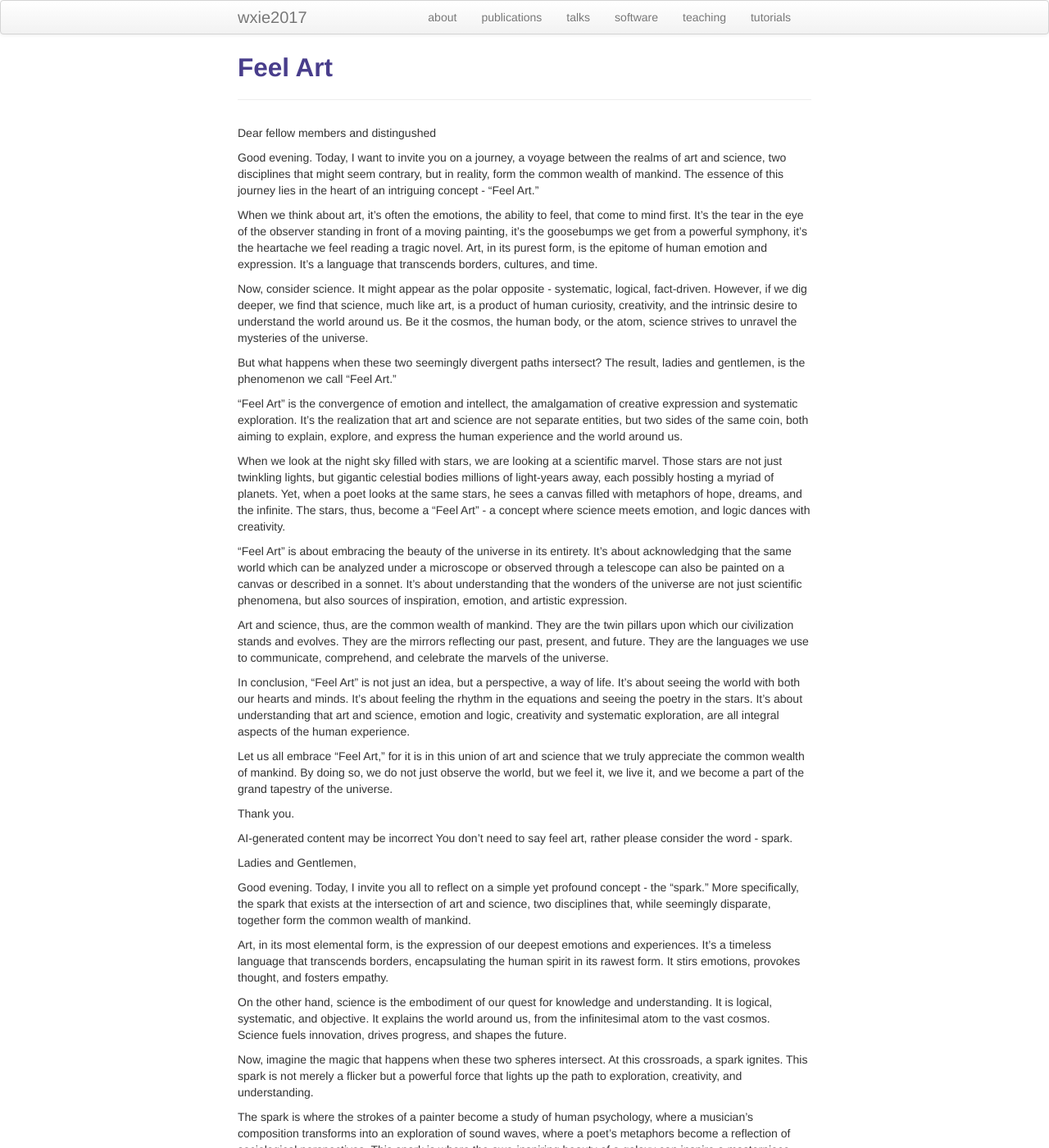
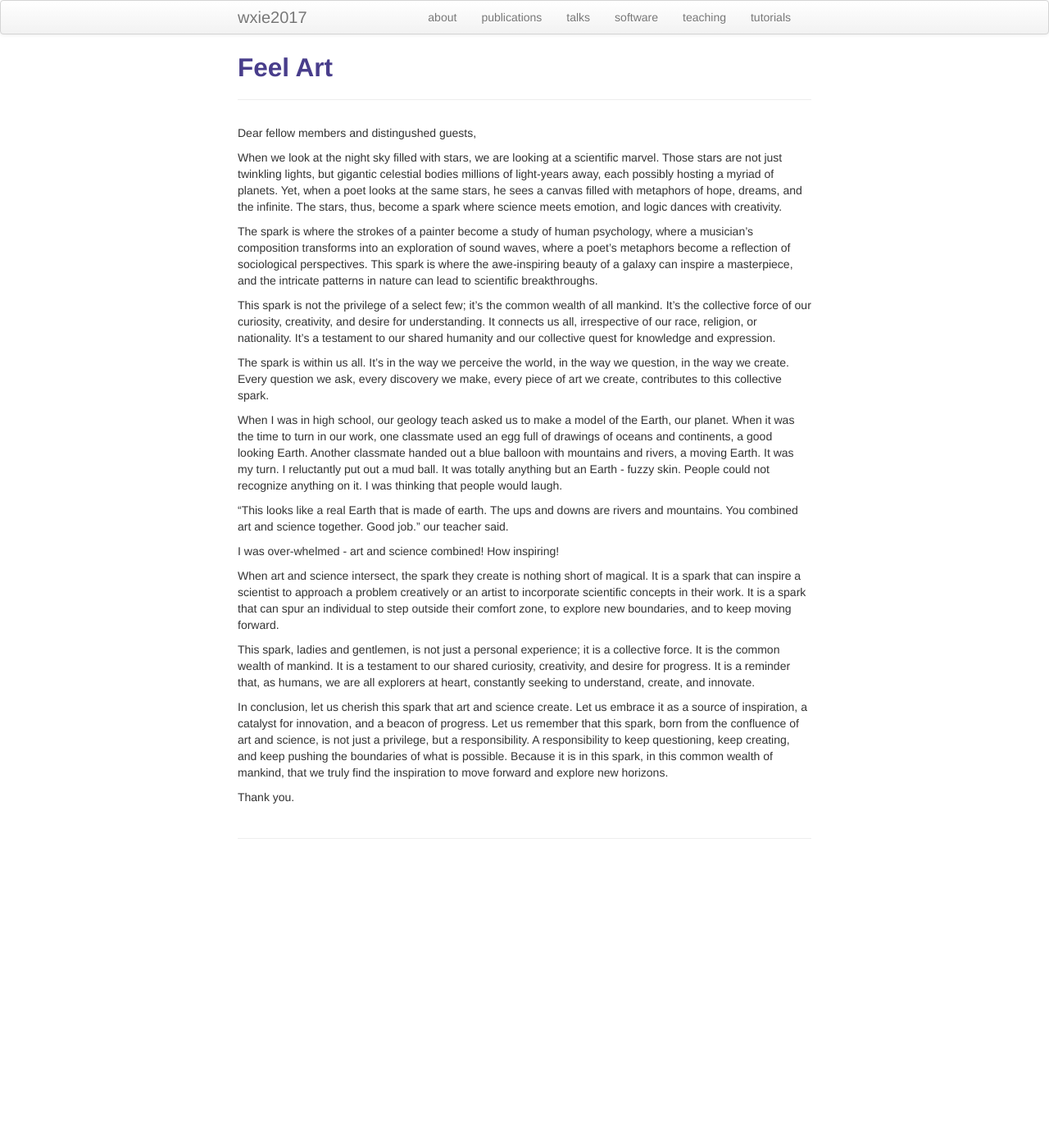
Before and after one commit to wxie2017/wxie2017.github.io, a Jekyll site: the page built from pages/speech/feel_art.md, in a window 1280 px wide and 1400 px high. Shown: the whole window at 82% size. Built offline with Jekyll 4.4.1, drawn with Linux system fonts in a browser that asks for light colours; some of the changed text lies outside the part shown.

```diff
--- a/pages/speech/feel_art.md
+++ b/pages/speech/feel_art.md
@@ -5,169 +5,62 @@
 ---
 
 
-Dear fellow members and distingushed
+Dear fellow members and distingushed guests,
 
-  Good evening. Today, I want to invite you on a journey, a voyage between the
-  realms of art and science, two disciplines that might seem contrary, but in
-  reality, form the common wealth of mankind. The essence of this journey lies
-  in the heart of an intriguing concept - "Feel Art."
+When we look at the night sky filled with stars, we are looking at a scientific
+marvel. Those stars are not just twinkling lights, but gigantic celestial bodies
+millions of light-years away, each possibly hosting a myriad of planets. Yet,
+when a poet looks at the same stars, he sees a canvas filled with metaphors of
+hope, dreams, and the infinite. The stars, thus, become a spark where science
+meets emotion, and logic dances with creativity.
 
-  When we think about art, it's often the emotions, the ability to feel, that
-  come to mind first. It's the tear in the eye of the observer standing in front
-  of a moving painting, it's the goosebumps we get from a powerful symphony,
-  it's the heartache we feel reading a tragic novel. Art, in its purest form, is
-  the epitome of human emotion and expression. It's a language that transcends
-  borders, cultures, and time.
+The spark is where the strokes of a painter become a study of human psychology,
+where a musician's composition transforms into an exploration of sound waves,
+where a poet's metaphors become a reflection of sociological perspectives.
+This spark is where the awe-inspiring beauty of a galaxy can inspire a
+masterpiece, and the intricate patterns in nature can lead to scientific
+breakthroughs.
 
-  Now, consider science. It might appear as the polar opposite - systematic,
-  logical, fact-driven. However, if we dig deeper, we find that science, much
-  like art, is a product of human curiosity, creativity, and the intrinsic
-  desire to understand the world around us. Be it the cosmos, the human body, or
-  the atom, science strives to unravel the mysteries of the universe.
+This spark is not the privilege of a select few; it's the common wealth of all
+mankind. It's the collective force of our curiosity, creativity, and desire for
+understanding. It connects us all, irrespective of our race, religion, or
+nationality. It's a testament to our shared humanity and our collective quest
+for knowledge and expression.
 
-  But what happens when these two seemingly divergent paths intersect? The
-  result, ladies and gentlemen, is the phenomenon we call "Feel Art."
+The spark is within us all. It's in the way we perceive the world, in the way we
+question, in the way we create. Every question we ask, every discovery we make,
+every piece of art we create, contributes to this collective spark.
 
-  "Feel Art" is the convergence of emotion and intellect, the amalgamation of
-  creative expression and systematic exploration. It's the realization that art
-  and science are not separate entities, but two sides of the same coin, both
-  aiming to explain, explore, and express the human experience and the world
-  around us.
+When I was in high school, our geology teach asked us to make a model of the Earth,
+our planet. When it was the time to turn in our work, one classmate used an egg
+full of drawings of oceans and continents, a good looking Earth. Another classmate handed
+out a blue balloon with mountains and rivers, a moving Earth. It was my turn. I
+reluctantly put out a mud ball. It was totally anything but an Earth - fuzzy skin.
+People could not recognize anything on it. I was thinking that people would laugh.
 
-  When we look at the night sky filled with stars, we are looking at a
-  scientific marvel. Those stars are not just twinkling lights, but gigantic
-  celestial bodies millions of light-years away, each possibly hosting a myriad
-  of planets. Yet, when a poet looks at the same stars, he sees a canvas filled
-  with metaphors of hope, dreams, and the infinite. The stars, thus, become a
-  "Feel Art" - a concept where science meets emotion, and logic dances with
-  creativity.
+"This looks like a real Earth that is made of earth. The ups and downs are rivers
+and mountains. You combined art and science together. Good job." our teacher said.
 
-  "Feel Art" is about embracing the beauty of the universe in its entirety. It's
-  about acknowledging that the same world which can be analyzed under a
-  microscope or observed through a telescope can also be painted on a canvas or
-  described in a sonnet. It's about understanding that the wonders of the
-  universe are not just scientific phenomena, but also sources of inspiration,
-  emotion, and artistic expression.
+I was over-whelmed - art and science combined! How inspiring!
 
-  Art and science, thus, are the common wealth of mankind. They are the twin
-  pillars upon which our civilization stands and evolves. They are the mirrors
-  reflecting our past, present, and future. They are the languages we use to
-  communicate, comprehend, and celebrate the marvels of the universe.
+When art and science intersect, the spark they create is nothing short of magical.
+It is a spark that can inspire a scientist to approach a problem creatively or an
+artist to incorporate scientific concepts in their work. It is a spark that can
+spur an individual to step outside their comfort zone, to explore new boundaries,
+and to keep moving forward.
 
-  In conclusion, "Feel Art" is not just an idea, but a perspective, a way of
-  life. It's about seeing the world with both our hearts and minds. It's about
-  feeling the rhythm in the equations and seeing the poetry in the stars. It's
-  about understanding that art and science, emotion and logic, creativity and
-  systematic exploration, are all integral aspects of the human experience.
+This spark, ladies and gentlemen, is not just a personal experience; it is a
+collective force. It is the common wealth of mankind. It is a testament to our
+shared curiosity, creativity, and desire for progress. It is a reminder that,
+as humans, we are all explorers at heart, constantly seeking to understand,
+create, and innovate.
 
-  Let us all embrace "Feel Art," for it is in this union of art and science that
-  we truly appreciate the common wealth of mankind. By doing so, we do not just
-  observe the world, but we feel it, we live it, and we become a part of the
-  grand tapestry of the universe.
+In conclusion, let us cherish this spark that art and science create. Let us embrace
+it as a source of inspiration, a catalyst for innovation, and a beacon of progress.
+Let us remember that this spark, born from the confluence of art and science, is not
+just a privilege, but a responsibility. A responsibility to keep questioning, keep
+creating, and keep pushing the boundaries of what is possible. Because it is in this
+spark, in this common wealth of mankind, that we truly find the inspiration to move
+forward and explore new horizons.
 
-  Thank you.
-
-  AI-generated content may be incorrect
-  You don't need to say feel art, rather please consider the word - spark.
-
-  Ladies and Gentlemen,
-
-  Good evening. Today, I invite you all to reflect on a simple yet profound
-  concept - the "spark." More specifically, the spark that exists at the
-  intersection of art and science, two disciplines that, while seemingly
-  disparate, together form the common wealth of mankind.
-
-  Art, in its most elemental form, is the expression of our deepest emotions and
-  experiences. It's a timeless language that transcends borders, encapsulating
-  the human spirit in its rawest form. It stirs emotions, provokes thought, and
-  fosters empathy.
-
-  On the other hand, science is the embodiment of our quest for knowledge and
-  understanding. It is logical, systematic, and objective. It explains the world
-  around us, from the infinitesimal atom to the vast cosmos. Science fuels
-  innovation, drives progress, and shapes the future.
-
-  Now, imagine the magic that happens when these two spheres intersect. At this
-  crossroads, a spark ignites. This spark is not merely a flicker but a powerful
-  force that lights up the path to exploration, creativity, and understanding.
-
-  The spark is where the strokes of a painter become a study of human
-  psychology, where a musician's composition transforms into an exploration of
-  sound waves, where a poet's metaphors become a reflection of sociological
-  perspectives. This spark is where the awe-inspiring beauty of a galaxy can
-  inspire a masterpiece, and the intricate patterns in nature can lead to
-  scientific breakthroughs.
-
-  Art and science, though contrasting, are deeply interconnected. They are two
-  sides of the same coin, with each side illuminating the other. They are the
-  lenses through which we perceive and interpret the world. They feed off each
-  other, and together they create the spark that fuels creativity, discovery,
-  and innovation.
-
-  This spark is not the privilege of a select few; it's the common wealth of all
-  mankind. It's the collective force of our curiosity, creativity, and desire
-  for understanding. It connects us all, irrespective of our race, religion, or
-  nationality. It's a testament to our shared humanity and our collective quest
-  for knowledge and expression.
-
-  The spark is within us all. It's in the way we perceive the world, in the way
-  we question, in the way we create. Every question we ask, every discovery we
-  make, every piece of art we create, contributes to this collective spark.
-
-  In conclusion, the spark at the intersection of art and science is a testament
-  to our shared human experience. It's a celebration of our collective
-  curiosity, creativity, and quest for knowledge. It's a reminder that we are
-  all explorers, creators, and learners. Let us cherish this spark, for it is in
-  this spark that we truly recognize the common wealth of mankind.
-
-  Thank you.
-
-  AI-generated content may be incorrect
-  By using spark, I mean art and science are things that inspire people to move
-  forward and explore the new boundary. Could you revise?
-
-  Ladies and Gentlemen,
-
-  Good evening. Today, I invite you to reflect on a simple yet profound concept -
-  a "spark." This spark is not merely a flicker, but a powerful force that has
-  the potential to ignite curiosity, inspire innovation, and propel us into the
-  realm of discovery. It is the spark that emanates from the confluence of art
-  and science, two seemingly different domains, but together they form the
-  common wealth of humanity.
-
-  Art, in its essence, is a celebration of human expression. It stirs emotions,
-  provokes thought, and challenges perspectives. A moving piece of music, a
-  thought-provoking sculpture, or a captivating novel - they all have the
-  potential to ignite a spark within us, a spark that can inspire us to see the
-  world from a new perspective, to question the status quo, or to create
-  something beautiful.
-
-  Science, on the other hand, is our quest for understanding. It unravels the
-  mysteries of the universe, from the tiniest subatomic particles to the vast
-  expanses of the cosmos. A groundbreaking scientific theory, a revolutionary
-  technological invention, or a fascinating astronomical discovery - they can
-  all ignite a spark within us, a spark that can inspire us to push the
-  boundaries of our knowledge, to explore uncharted territories, or to innovate
-  for a better future.
-
-  When art and science intersect, the spark they create is nothing short of
-  magical. It is a spark that can inspire a scientist to approach a problem
-  creatively or an artist to incorporate scientific concepts in their work. It
-  is a spark that can spur an individual to step outside their comfort zone, to
-  explore new boundaries, and to keep moving forward.
-
-  This spark, ladies and gentlemen, is not just a personal experience; it is a
-  collective force. It is the common wealth of mankind. It is a testament to our
-  shared curiosity, creativity, and desire for progress. It is a reminder that,
-  as humans, we are all explorers at heart, constantly seeking to understand,
-  create, and innovate.
-
-  In conclusion, let us cherish this spark that art and science create. Let us
-  embrace it as a source of inspiration, a catalyst for innovation, and a beacon
-  of progress. Let us remember that this spark, born from the confluence of art
-  and science, is not just a privilege, but a responsibility. A responsibility
-  to keep questioning, keep creating, and keep pushing the boundaries of what is
-  possible. Because it is in this spark, in this common wealth of mankind, that
-  we truly find the inspiration to move forward and explore new horizons.
-
-  Thank you.
+Thank you.
```
Also changed, not shown: pages/speech/appreciation_movie.md (added, +167 -0 lines), pages/talks.md (+1 -0 lines).
